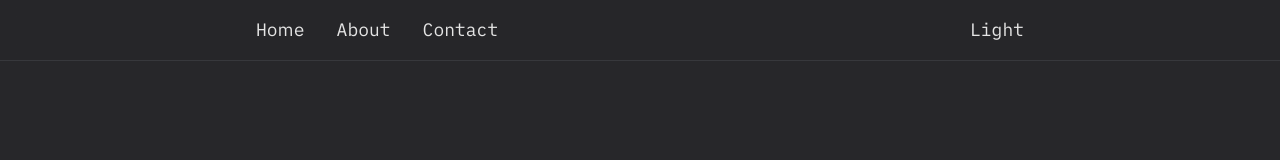
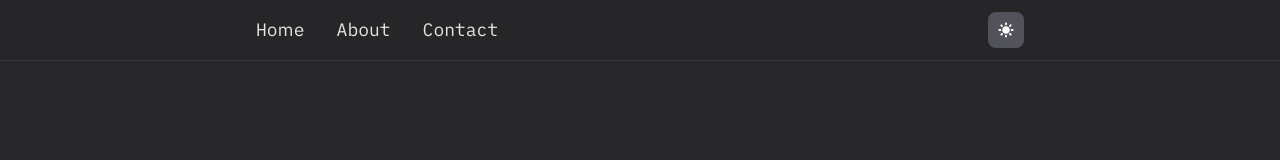
Before and after one commit to daniiltykheev/easytofind, a Next.js app: page /contacts in a window 1280 px wide. Shown: the top 160 px of the page. Built offline with nearby package versions, Linux system fonts and the light colour scheme.

Commit message:
putting the icon back there

```diff
--- a/components/Header.jsx
+++ b/components/Header.jsx
@@ -39,10 +39,10 @@ const Header = () => {
               <button
                   onClick={() => setTheme(theme === 'light' ? 'dark' : 'light')}
                   // className=''
-                  // className='w-9 h-9 rounded-lg bg-neutral-100 dark:bg-zinc-600'
+                  className='w-9 h-9 rounded-lg bg-neutral-100 dark:bg-zinc-600'
                   >
-                  {theme === 'light' ? <span className="py-2 link-animate text-sm sm:text-lg font-medium hover:opacity-50 cursor-pointer">Dark</span> : <span className="py-2 link-animate text-sm sm:text-lg font-medium hover:opacity-50 cursor-pointer">Light</span>}
-                  {/* {theme === 'light' ? <img src="/moon.svg" alt="moon" /> : <img src="/sun.svg"/>} */}
+                  {/* {theme === 'light' ? <span className="py-2 link-animate text-sm sm:text-lg font-medium hover:opacity-50 cursor-pointer">Dark</span> : <span className="py-2 link-animate text-sm sm:text-lg font-medium hover:opacity-50 cursor-pointer">Light</span>} */}
+                  {theme === 'light' ? <img src="/moon.svg" alt="moon" /> : <img src="/sun.svg"/>}
               </button>
             </div>
           </div>
```
